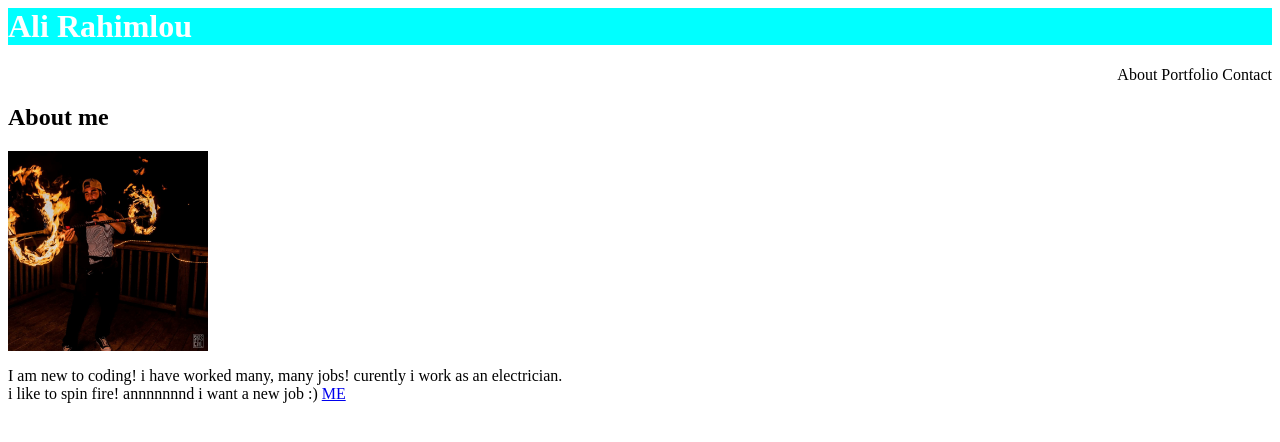
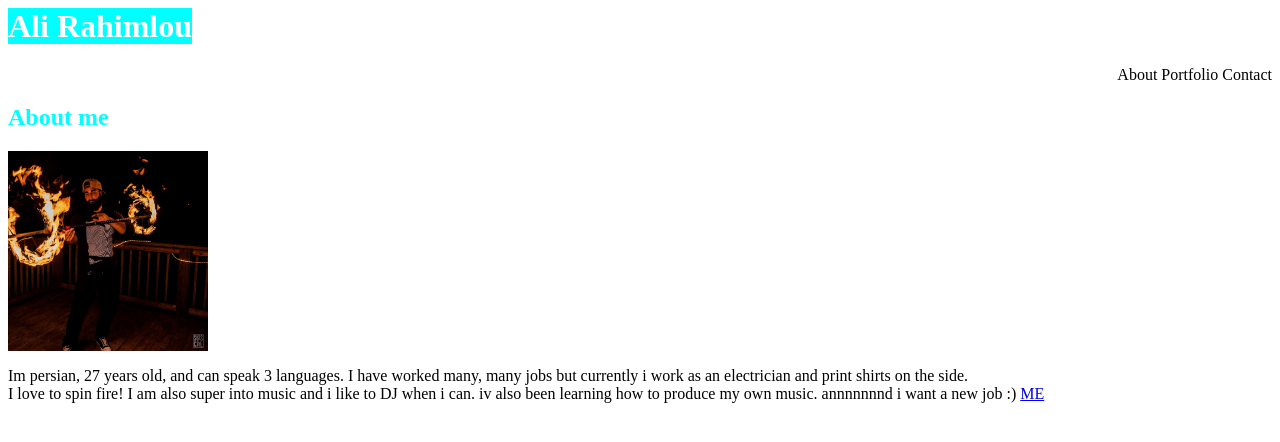
Before and after one commit to AliRahimlou/Basic-Portfolio, a plain HTML site: page index.html in a window 1280 px wide. Drawn offline with Linux system fonts and the light colour scheme.

Commit message:
updated about me info, added to css

```diff
--- a/assets/css/style.css
+++ b/assets/css/style.css
@@ -1,4 +1,4 @@
-h1 {
+name {
      background-color: aqua;
      color: white;
       }
@@ -7,3 +7,8 @@ h1 {
      text-align: right;
 
  }
+
+ h2 {
+    color: aqua;
+
+}
--- a/index.html
+++ b/index.html
@@ -8,7 +8,7 @@
 
 <body>
   <header>
-    <h1>Ali Rahimlou</h1>
+    <h1><name>Ali Rahimlou</name></h1>
 
     <section>About Portfolio Contact</section>
 
@@ -23,8 +23,9 @@
 
       <img src="assets/images/profile-pic.jpg"width="200" height="200" alt="Your Name">
 
-      <p><funtext>I am new to coding! i have worked many, many jobs! curently i work as an electrician.
-          <br> i like to spin fire! annnnnnnd i want a new job :) </funtext><a href="https://github.com/AliRahimlou">ME</a></p>
+      <p><funtext>Im persian, 27 years old, and can speak 3 languages. I have worked many, many jobs but currently i work as an electrician and print shirts on the side.
+          <br> I love to spin fire! I am also super into music and i like to DJ when i can. iv also been learning how to produce my own music.
+           annnnnnnd  i want a new job :) </funtext><a href="https://github.com/AliRahimlou">ME</a></p>
     </section1>
 
 
```
